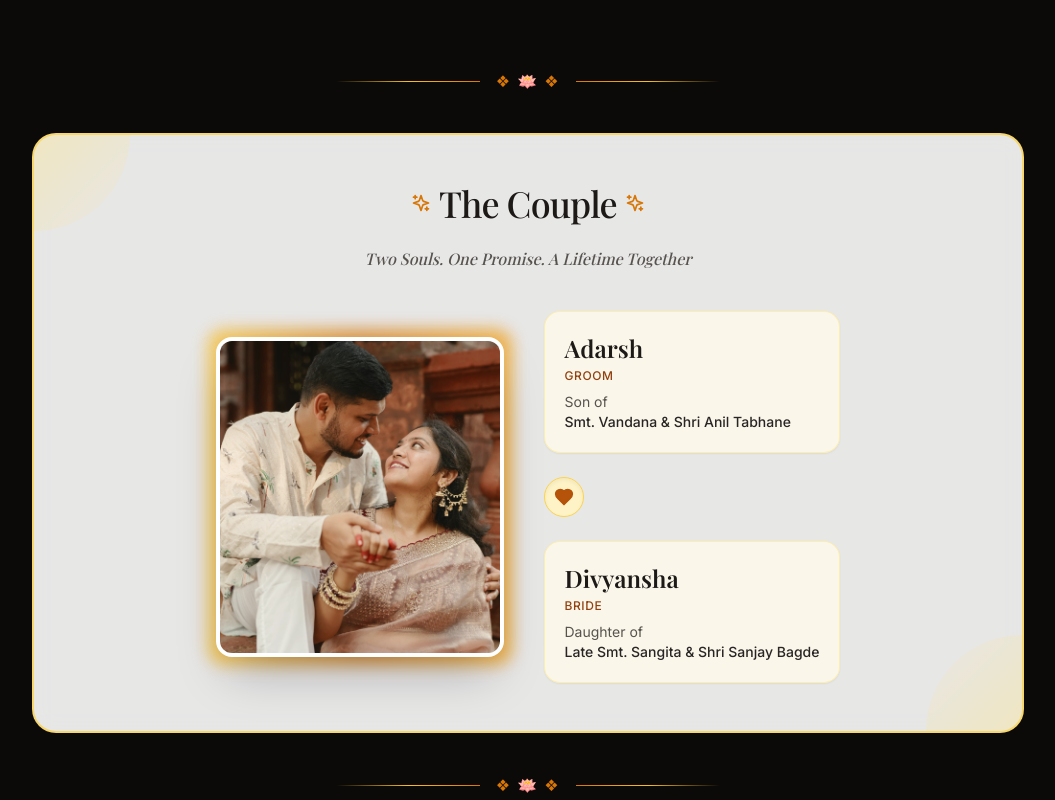
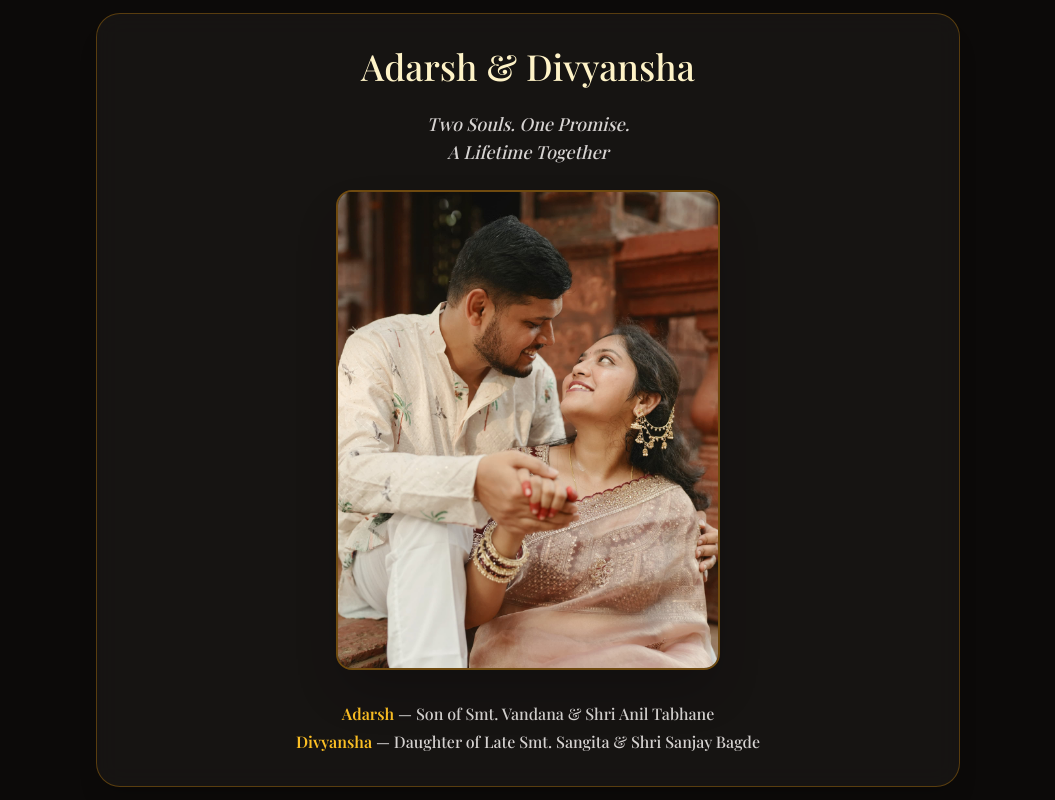
Before and after one commit to Adoniskingx/AD, a React (Vite) app in the folder adarsh-divyansha-wedding/: page / in a window 1280 px wide. Shown: the part 1320-2120 px from the top of the page, without its empty margins (112-1167 px from the left). Built offline with nearby package versions, Linux system fonts and the light colour scheme; a web font is replaced by a local one.

Commit message:
Refactor Couple component structure and styling

```diff
--- a/adarsh-divyansha-wedding/src/components/Couple.tsx
+++ b/adarsh-divyansha-wedding/src/components/Couple.tsx
@@ -1,70 +1,34 @@
 import React from 'react';
 import { weddingData } from '../data/weddingData';
-import { OrnateDivider } from './OrnateDivider';
-import { Heart, Sparkles } from 'lucide-react';
 
-export const Couple: React.FC = () => {
+export default function Couple() {
   return (
-    <section className="py-16 px-4 max-w-5xl mx-auto text-center relative">
-      <OrnateDivider />
+    <section className="py-12 px-4 max-w-4xl mx-auto text-center relative z-10">
+      <div className="bg-stone-900/70 backdrop-blur-md border border-amber-500/30 rounded-3xl p-8 shadow-xl space-y-6">
+        <h2 className="text-3xl md:text-4xl font-serif text-amber-100 font-medium">
+          {weddingData.couple.groom} & {weddingData.couple.bride}
+        </h2>
 
-      <div className="bg-white/90 backdrop-blur-md rounded-3xl p-8 sm:p-12 shadow-festive border-2 border-amber-300/80 relative overflow-hidden">
-        {/* Background decorative corner flourishes */}
-        <div className="absolute top-0 left-0 w-24 h-24 bg-gradient-to-br from-amber-200/40 to-transparent pointer-events-none rounded-br-full" />
-        <div className="absolute bottom-0 right-0 w-24 h-24 bg-gradient-to-tl from-amber-200/40 to-transparent pointer-events-none rounded-tl-full" />
+        {/* whitespace-pre-line renders \n cleanly as new lines */}
+        {weddingData.couple.note && (
+          <p className="text-stone-300 italic font-serif text-base md:text-lg leading-relaxed whitespace-pre-line">
+            {weddingData.couple.note}
+          </p>
+        )}
 
-        <div className="flex items-center justify-center gap-2 text-amber-700 mb-6">
-          <Sparkles className="w-5 h-5 text-amber-600" />
-          <h2 className="text-3xl sm:text-4xl font-serif text-stone-900 tracking-tight">The Couple</h2>
-          <Sparkles className="w-5 h-5 text-amber-600" />
+        <div className="relative mx-auto max-w-sm aspect-[4/5] rounded-2xl overflow-hidden border-2 border-amber-500/40 shadow-2xl">
+          <img
+            src={weddingData.couple.coupleImage}
+            alt={`${weddingData.couple.groom} & ${weddingData.couple.bride}`}
+            className="w-full h-full object-cover"
+          />
         </div>
 
-        <p className="text-stone-600 italic font-serif mb-10 max-w-lg mx-auto">
-          {weddingData.couple.note || "Two Souls. One Promise • A Lifetime Together"}
-        </p>
-
-        <div className="flex flex-col md:flex-row items-center justify-center gap-10">
-
-          {/* Framed Photo Backdrop */}
-          <div className="relative group">
-            <div className="absolute -inset-2 bg-gradient-to-r from-amber-400 via-amber-600 to-amber-500 rounded-2xl blur opacity-70 group-hover:opacity-100 transition duration-500" />
-
-            <div className="relative w-64 h-80 sm:w-72 sm:h-92 rounded-2xl overflow-hidden shadow-2xl border-4 border-white bg-amber-50">
-              <img
-                src={weddingData.couple.coupleImage || "/Photos/1 (1).jpg"}
-                alt={`${weddingData.couple.groom} & ${weddingData.couple.bride}`}
-                className="w-full h-full object-cover transition-transform duration-700 hover:scale-105"
-              />
-            </div>
-          </div>
-
-          {/* Couple Details with Rich Typography */}
-          <div className="text-center md:text-left space-y-6 max-w-md">
-            <div className="bg-amber-50/80 p-5 rounded-2xl border border-amber-200/60 shadow-sm">
-              <h3 className="text-2xl font-serif font-bold text-stone-900">{weddingData.couple.groom}</h3>
-              <p className="text-xs uppercase tracking-wider text-amber-800 font-medium mt-1">Groom</p>
-              <p className="text-sm text-stone-600 mt-2">Son of <br/><span className="font-medium text-stone-800">{weddingData.couple.groomParents}</span></p>
-            </div>
-
-            <div className="flex justify-center md:justify-start text-amber-700">
-              <div className="w-10 h-10 rounded-full bg-amber-100 flex items-center justify-center shadow-inner border border-amber-300">
-                <Heart className="w-5 h-5 fill-amber-700 text-amber-700" />
-              </div>
-            </div>
-
-            <div className="bg-amber-50/80 p-5 rounded-2xl border border-amber-200/60 shadow-sm">
-              <h3 className="text-2xl font-serif font-bold text-stone-900">{weddingData.couple.bride}</h3>
-              <p className="text-xs uppercase tracking-wider text-amber-800 font-medium mt-1">Bride</p>
-              <p className="text-sm text-stone-600 mt-2">Daughter of <br/><span className="font-medium text-stone-800">{weddingData.couple.brideParents}</span></p>
-            </div>
-          </div>
-
+        <div className="text-stone-300 text-sm md:text-base space-y-1 pt-2 font-serif">
+          <p><span className="text-amber-400 font-semibold">{weddingData.couple.groom}</span> — Son of {weddingData.couple.groomParents}</p>
+          <p><span className="text-amber-400 font-semibold">{weddingData.couple.bride}</span> — Daughter of {weddingData.couple.brideParents}</p>
         </div>
       </div>
-
-      <OrnateDivider />
     </section>
   );
-};
-
-export default Couple;
+}
```
